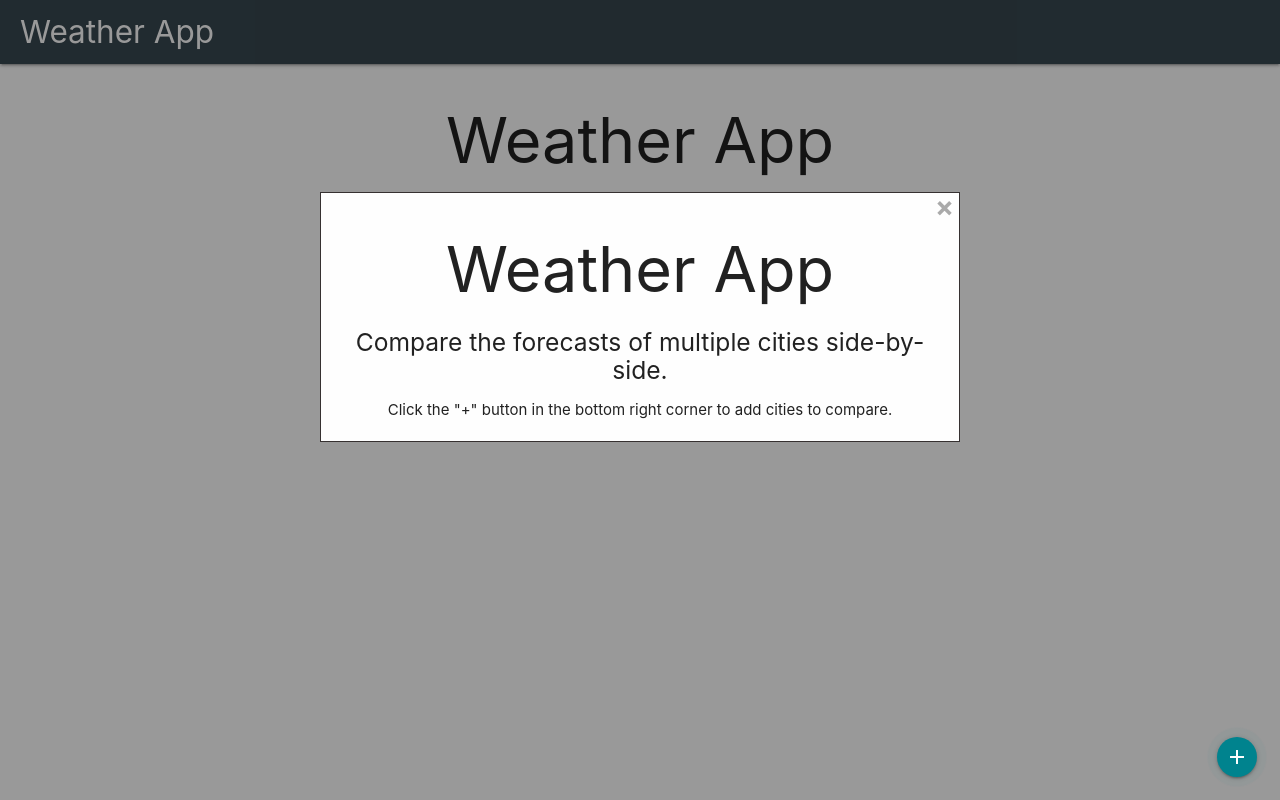
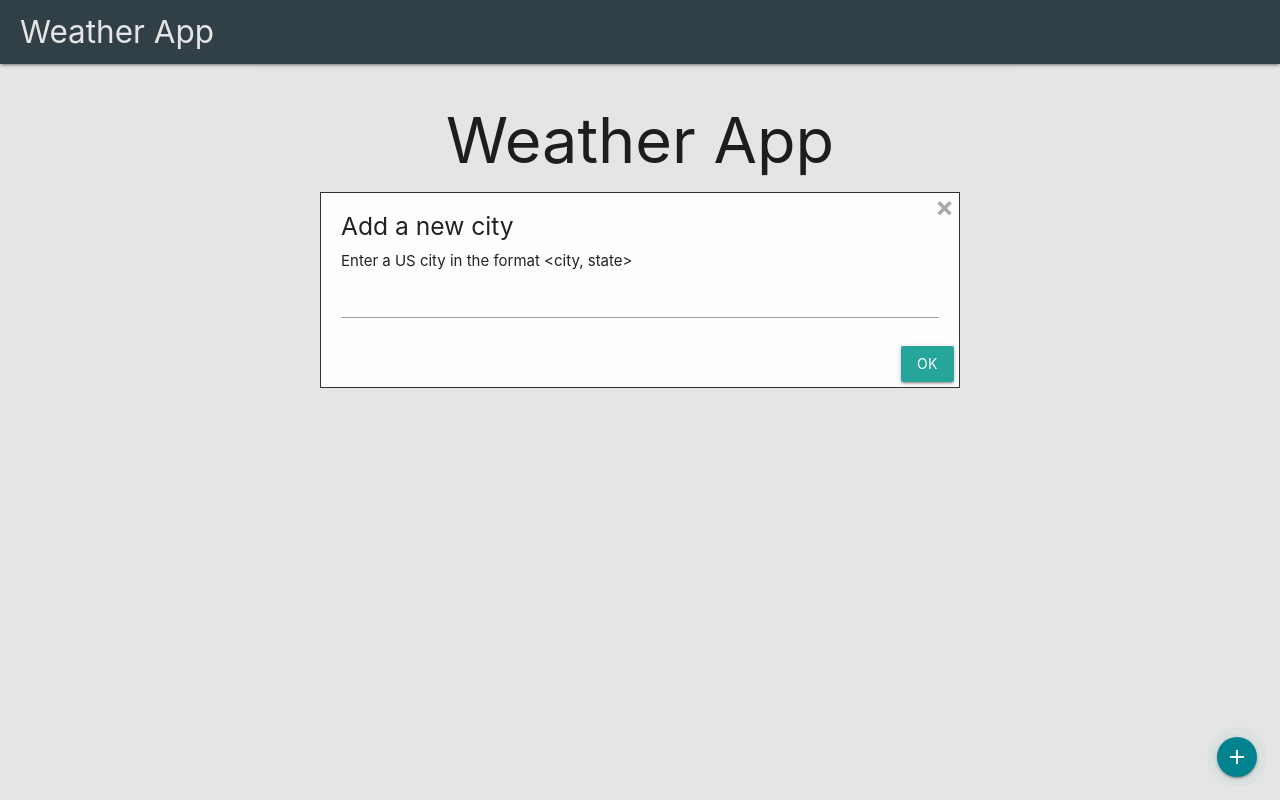
Before and after one commit to hiteda/weather-app2, a React (Create React App) app in the folder client/: page / in a window 1280 px wide. Both pictures are taken after a click on the button "add". Built offline with nearby package versions, Linux system fonts and the light colour scheme.

Commit message:
Prototype 'Add City' modal

```diff
--- /dev/null
+++ b/client/src/components/AddCity/AddCity.js
@@ -0,0 +1,13 @@
+import React from 'react';
+
+const AddCity = (props) => {
+    return (
+        <div>
+            <h5>Add a new city</h5>
+            <span>Enter a US city in the format &lt;city, state&gt;</span>
+            <input />
+        </div>
+    );
+};
+
+export default AddCity;
--- a/client/src/components/Layout.js
+++ b/client/src/components/Layout.js
@@ -3,6 +3,7 @@ import Header from './Header/Header';
 import ForecastList from './Forecast/ForecastList';
 import Landing from './Landing/Landing';
 import Modal from './Modal/Modal';
+import AddCity from './AddCity/AddCity';
 
 class Layout extends Component {
     state = {
@@ -12,12 +13,20 @@ class Layout extends Component {
     constructor(props) {
         super(props);
         this.handleAddClicked = this.handleAddClicked.bind(this);
+        this.handleOk = this.handleOk.bind(this);
     }
 
     handleAddClicked() {
         this.setState({
             showModal: true
             //forecasts: ['Lalala', 'Loolooloo', 'Oh wow this is a much longer string', 'and check this one out, it\'s sooooooooooooo long!']
+        });
+    }
+
+    handleOk() {
+        console.log("OK clicked");
+        this.setState({
+            showModal: false
         });
     }
 
@@ -28,7 +37,13 @@ class Layout extends Component {
                 <div className="container">
                     { this.state.forecasts && this.state.forecasts.length > 0 && <ForecastList forecasts={this.state.forecasts} /> }
                     { (!this.state.forecasts || this.state.forecasts.length < 1) && <Landing /> }
-                    <Modal show={this.state.showModal} onClose={() => { this.setState({ showModal: false }); }} ><Landing /></Modal>
+                    <Modal
+                        show={this.state.showModal}
+                        onClose={() => { this.setState({ showModal: false }); }}
+                        onOk={this.handleOk}
+                    >
+                        <AddCity />
+                    </Modal>
                     <div className="fixed-action-btn">
                         <button onClick={this.handleAddClicked} className='btn-floating pulse waves-effect waves-light large cyan darken-3'>
                             <i className='material-icons'>add</i>
--- a/client/src/components/Modal/Modal.css
+++ b/client/src/components/Modal/Modal.css
@@ -6,13 +6,14 @@
     top: 0;
     width: 100%;
     height: 100%;
-    background-color: rgba(0, 0, 0, 0.4);
+    background-color: rgba(0, 0, 0, 0.1);
 }
 
 .App-modal-modal {
     background-color: #fefefe;
     margin: 15% 25vw;
     border: 1px solid rgb(54, 49, 49);
+    overflow: auto;
 }
 
 .App-modal-content {
@@ -34,3 +35,8 @@
     text-decoration: none;
     cursor: pointer;
 }
+
+.App-modal-ok {
+    margin-bottom: 5px;
+    margin-right: 5px;
+}
--- a/client/src/components/Modal/Modal.js
+++ b/client/src/components/Modal/Modal.js
@@ -1,7 +1,7 @@
 import React from 'react';
 import './Modal.css'
 
-const Modal = ({ show, onClose, children }) => {
+const Modal = ({ show, onClose, onOk, children }) => {
     if (!show) {
         return null;
     }
@@ -11,6 +11,9 @@ const Modal = ({ show, onClose, children }) => {
             <div className="App-modal-modal">
                 <span className="App-modal-close" onClick={e => { onClose(); }}>&times;</span>
                 <div className="App-modal-content">{children}</div>
+                <div>
+                    <button className="btn App-modal-ok right" onClick={() => { onOk(); }}>OK</button>
+                </div>
             </div>
         </div>
     );
```
